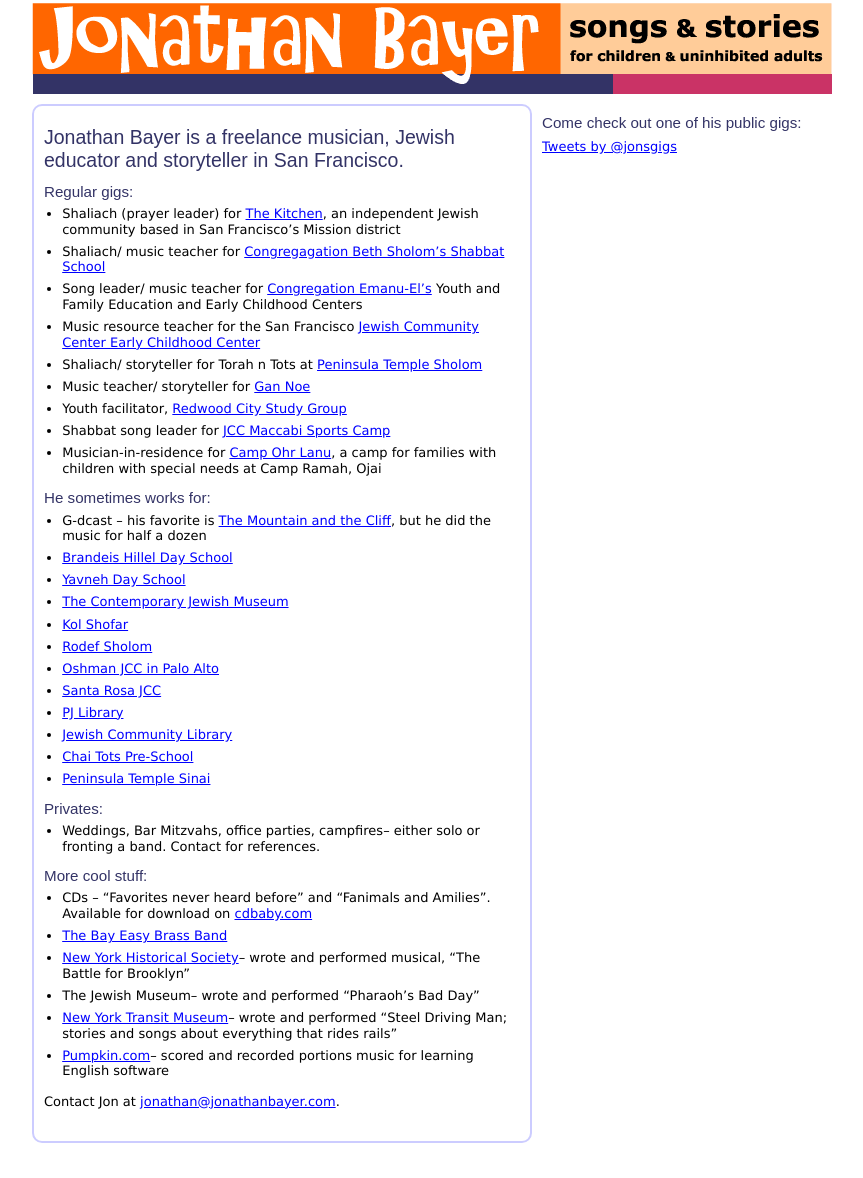
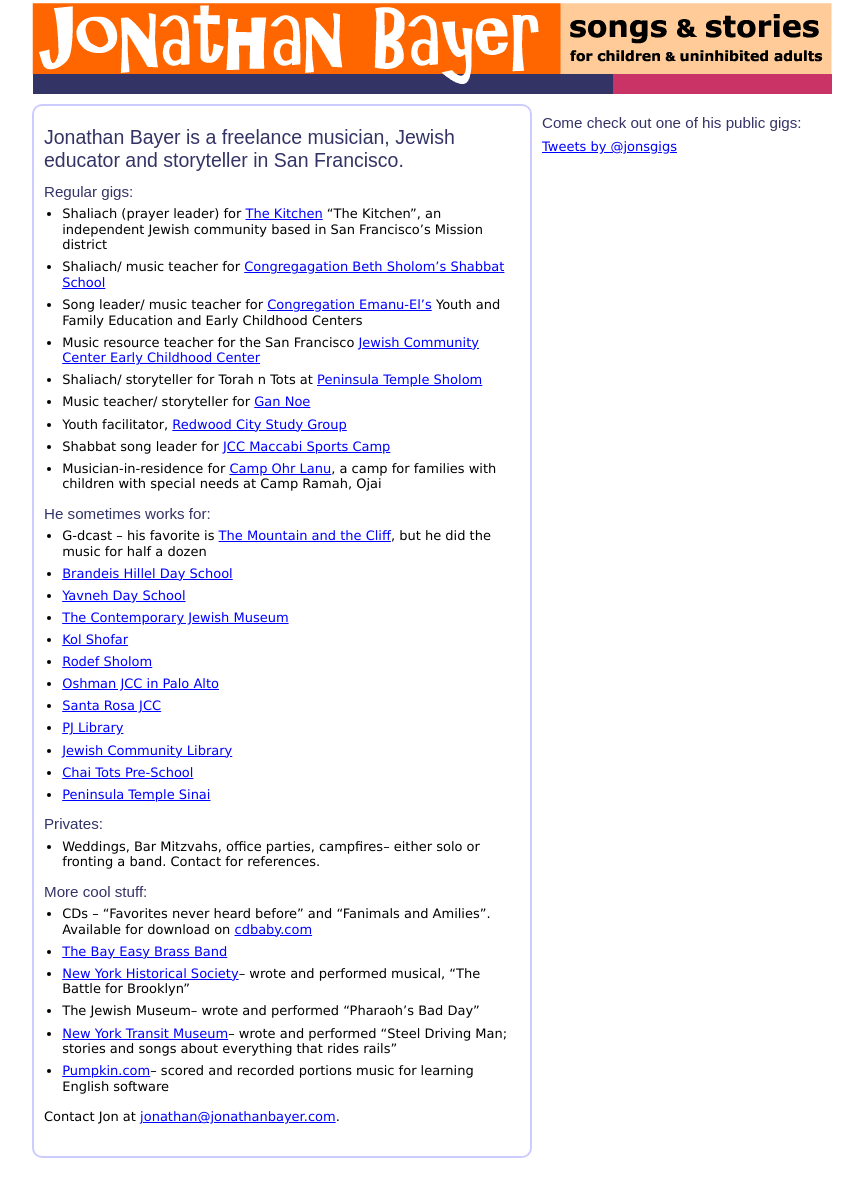
Before and after one commit to jonathanbayer/jonathanbayer.github.io, a Jekyll site: the page built from index.md, in a window 1280 px wide. Shown: the whole page, without its empty margins (208-1071 px from the left). Built offline with Jekyll 4.4.1, drawn with Linux system fonts in a browser that asks for light colours; some web fonts are replaced; comment, search, counter and statistics services are not loaded.

```diff
--- a/index.md
+++ b/index.md
@@ -6,7 +6,7 @@ layout: default
 
 ### Regular gigs:
 
--   Shaliach (prayer leader) for [The Kitchen](http://thekitchensf.org), an independent Jewish community based in San Francisco’s Mission district
+-   Shaliach (prayer leader) for [The Kitchen](http://thekitchensf.org) "The Kitchen", an independent Jewish community based in San Francisco’s Mission district
 -   Shaliach/ music teacher for [Congregagation Beth Sholom’s Shabbat School](http://bethsholomsf.org)
 -   Song leader/ music teacher for [Congregation Emanu-El’s](http://Emanuelsf.org) Youth and Family Education and Early Childhood Centers
 -   Music resource teacher for the San Francisco [Jewish Community Center Early Childhood Center](http://jccsf.org)
```
